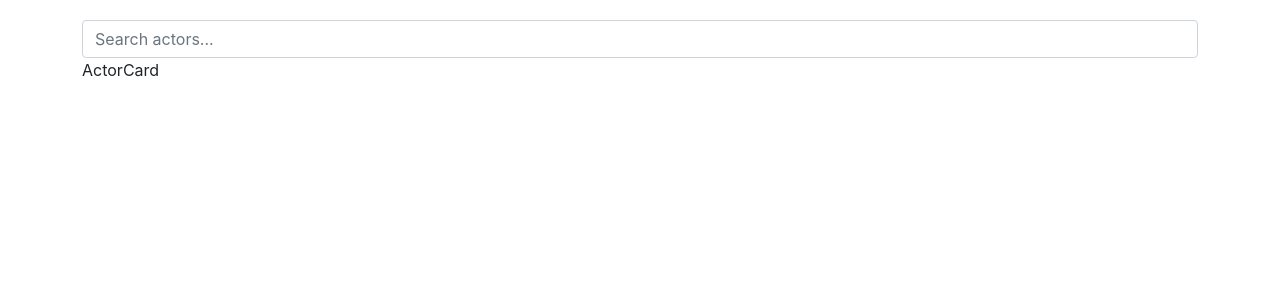
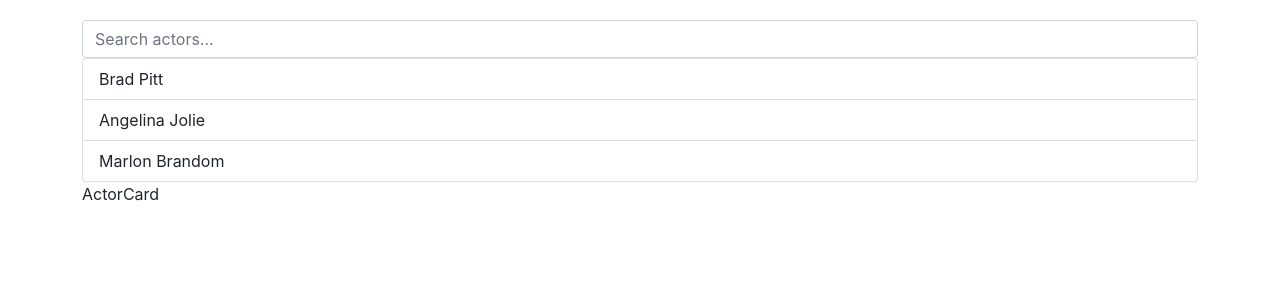
Before and after one commit to nirch/tmdb-actors-react-jun2021, a React (Create React App) app: page / in a window 1280 px wide. Shown: the top 300 px of the page. Built offline with nearby package versions, Linux system fonts and the light colour scheme.

Commit message:
SearchBox adding results array and rendering them as li

```diff
--- a/src/components/SearchBox/SearchBox.jsx
+++ b/src/components/SearchBox/SearchBox.jsx
@@ -1,10 +1,14 @@
 import React from 'react';
 
-function SearchBox({placeholder, searchText, onSearchChange}) {
+function SearchBox({ placeholder, searchText, onSearchChange, results }) {
     return (
         <div className="c-searchbox">
             <input type="text" className="form-control" placeholder={placeholder}
-                value={searchText} onChange={onSearchChange}/>
+                value={searchText} onChange={onSearchChange} />
+            <ul className="list-group">
+                {results.map((result, index) =>
+                    <li key={index} className="list-group-item list-group-item-action">{result}</li>)}
+            </ul>
         </div>
     );
 }
--- a/src/pages/ActorsPage/ActorsPage.jsx
+++ b/src/pages/ActorsPage/ActorsPage.jsx
@@ -5,13 +5,19 @@ import './ActorsPage.css'
 
 function ActorsPage(props) {
     const [serachText, setSearchText] = useState("");
+    const [results, setResults] = useState([
+        "Brad Pitt",
+        "Angelina Jolie",
+        "Marlon Brandom"
+    ]);
 
     return (
         <div className="p-actors">
             <div className="container">
                 <SearchBox placeholder="Search actors..."
                     searchText={serachText}
-                    onSearchChange={e => setSearchText(e.target.value)}/>
+                    onSearchChange={e => setSearchText(e.target.value)}
+                    results={results}/>
                 <ActorCard/>
             </div>
         </div>
```
